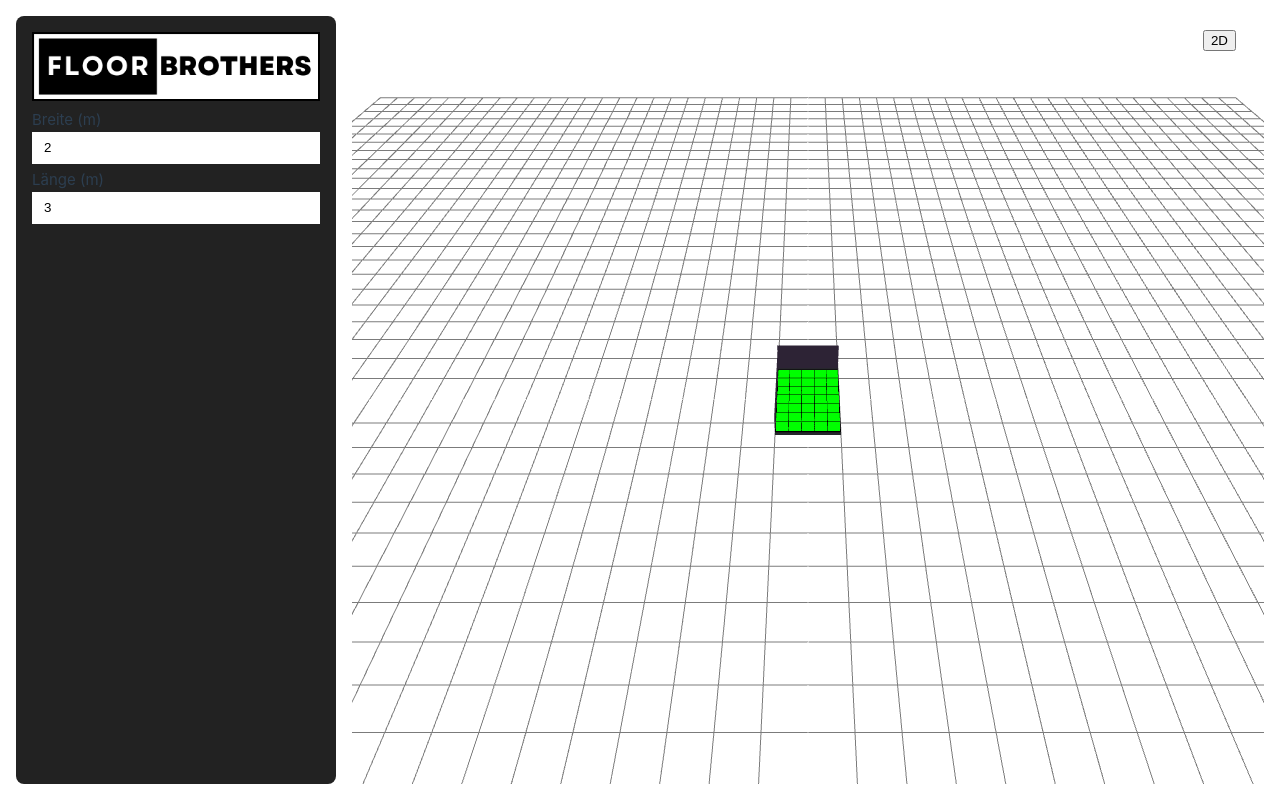
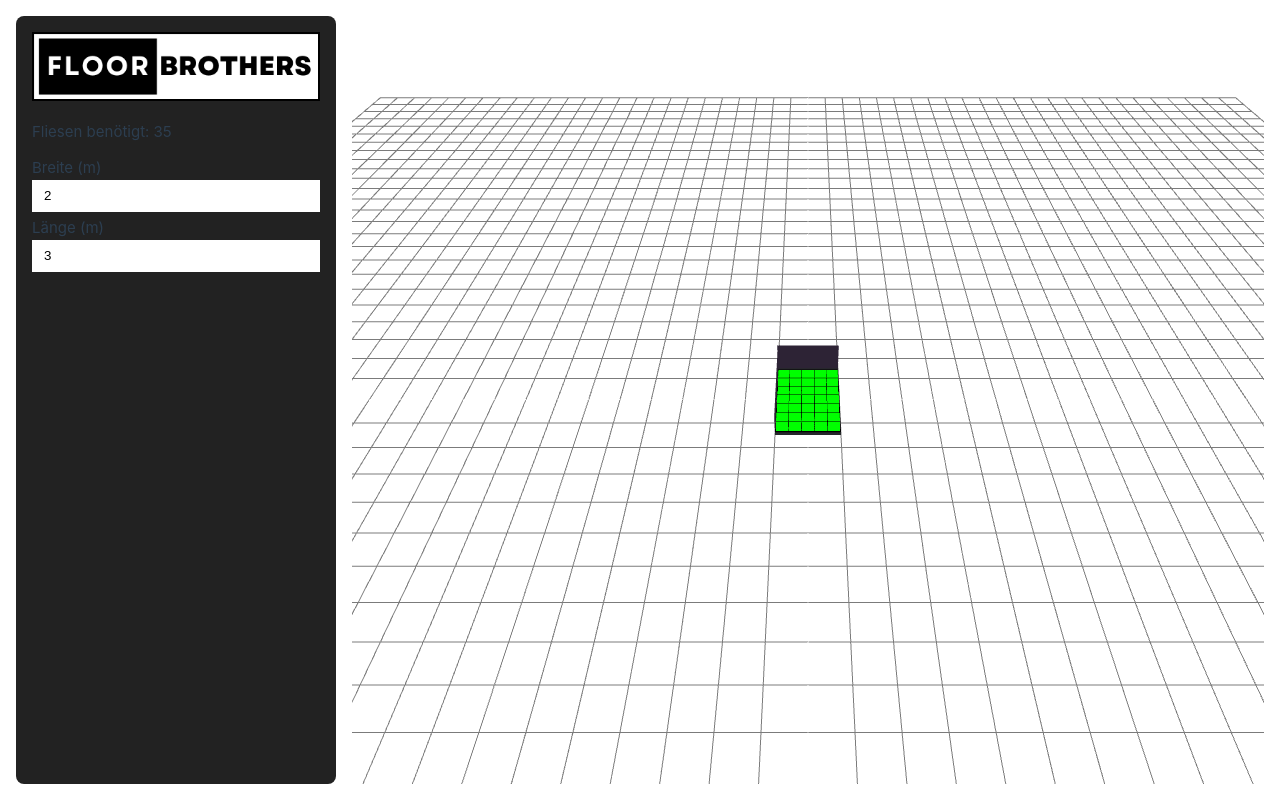
Before and after one commit to joelruizcabrera/floorbrothers-configurator, a Vue app: page / in a window 1280 px wide. Built offline with nearby package versions, Linux system fonts and the light colour scheme.

Commit message:
adding click intersection

```diff
--- a/src/plugins/renderEngine.ts
+++ b/src/plugins/renderEngine.ts
@@ -14,7 +14,7 @@ interface ConfigInterfaceEngine {
     showAxes: boolean,
     tileFactor: number,
     roomX: number,
-    roomY: number
+    roomY: number,
 }
 interface ConfigInterfaceTile {
     x: number,
@@ -39,6 +39,8 @@ export default class renderEngine {
 
     model:any;
 
+    raycaster;
+
     constructor(id: string, config: ConfigInterfaceEngine) {
 
         this.config = config;
@@ -51,6 +53,8 @@ export default class renderEngine {
 
         this.currentTilesIds = []
         this.currentWallsIds = []
+
+        this.raycaster = new RayCaster(this.camera, this.scene, this.container, this.renderer)
 
         this.controls = new OrbitControls( this.camera, this.renderer.domElement );
     }
@@ -90,8 +94,8 @@ export default class renderEngine {
         });
         this.controls.update();
 
-
         this.camera.updateProjectionMatrix();
+        this.initRaycaster()
         this.render()
 
         // resize function needs to be always on bottom of create view
@@ -216,6 +220,12 @@ export default class renderEngine {
     switch2d():void {
 
     }
+    getTilesCount():number {
+        return (this.currentTilesIds.length / 2)
+    }
+    initRaycaster() {
+        this.raycaster.init(this.currentTilesIds)
+    }
 }
 
 export class Tile {
@@ -249,7 +259,6 @@ export class Tile {
     getY() {
         return this.y;
     }
-
     getCubeUuid(): string {
         return this.cube!.uuid
     }
@@ -267,6 +276,7 @@ export class Tile {
         this.cube = new THREE.Mesh( geometry, material );
 
         this.cube.position.set(this.posX, ((this.z / 2) + 0.01), this.posY)
+
         this.scene!.add(this.cube)
 
         if (this.showWireframe) {
@@ -286,3 +296,66 @@ export class Tile {
     }
 
 }
+
+export class RayCaster {
+    camera;
+    scene;
+    pointer;
+    container;
+    raycast;
+    intersecting:[];
+    currentTiles:[];
+    renderer;
+    constructor(camera: THREE.Camera, scene: THREE.Scene, container:any, renderer: THREE.WebGLRenderer) {
+        this.camera = camera;
+        this.scene = scene;
+        this.raycast = new THREE.Raycaster();
+        this.pointer = new THREE.Vector2();
+        this.container = container
+        this.intersecting = []
+        this.renderer = renderer
+        this.currentTiles = []
+    }
+    init(tiles:[]) {
+        this.currentTiles = tiles
+        // @ts-ignore
+        this.container.addEventListener( 'click', (event) => {
+            this.onPointerMove(event)
+        });
+
+    }
+    onPointerMove(event: any):void {
+        const rect = this.renderer.domElement.getBoundingClientRect();
+
+        const x = event.clientX - rect.left;
+        const y = event.clientY - rect.top;
+
+        this.pointer.x =( x / this.container.clientWidth ) *  2 - 1;
+        this.pointer.y =( y / this.container.clientHeight) * - 2 + 1;
+        this.render()
+    }
+    render():void {
+        this.raycast.setFromCamera(this.pointer, this.camera)
+        const meshs = this.scene.children.filter((obj) => obj.type === 'Mesh')
+        this.intersecting = []
+        meshs.forEach((mesh) => {
+            const intersects = this.raycast.intersectObject(mesh);
+            if (intersects.length !== 0) {
+                let obj = intersects[0].object;
+                // @ts-ignore
+                if (this.currentTiles.includes(obj.uuid)) {
+                    // @ts-ignore
+                    this.intersecting.push(obj)
+                    // @ts-ignore
+                    obj.material.color.set(parseInt(('0x' + this.genRanHex(6))))
+                }
+            }
+        })
+        this.renderer.clear();
+        this.renderer.render( this.scene, this.camera );
+        console.log(this.intersecting)
+    }
+    // @ts-ignore
+    genRanHex = size => [...Array(size)].map(() => Math.floor(Math.random() * 16).toString(16)).join('');
+
+}
--- a/src/views/HomeView.vue
+++ b/src/views/HomeView.vue
@@ -6,6 +6,8 @@ const roomX = ref(2)
 const roomY = ref(3)
 
 let engine:any;
+
+const tilesSum = ref(null)
 
 onMounted(() => {
   engine = new renderEngine("#engine", {
@@ -19,12 +21,14 @@ onMounted(() => {
     roomY: roomY.value
   })
   engine.createView()
+  tilesSum.value = engine.getTilesCount()
 })
 
 watch(roomX, async (newX, oldX) => {
   if (newX !== oldX) {
    if (newX >= 0) {
      engine.updateFloor(roomX.value, roomY.value)
+     tilesSum.value = engine.getTilesCount()
    }
   }
 })
@@ -33,6 +37,7 @@ watch(roomY, async (newY, oldY) => {
   if (newY !== oldY) {
     if (newY >= 0) {
       engine.updateFloor(roomX.value, roomY.value)
+      tilesSum.value = engine.getTilesCount()
     }
   }
 })
@@ -47,6 +52,7 @@ function switch2d() {
     <div class="app__engine__sidebar">
       <img src="/logo.png" alt="FloorBrothers" class="app__engine__sidebar__logo">
       <div class="app__engine__sidebar__config">
+        <p style="margin: .75rem 0">Fliesen benötigt: <span v-html="tilesSum"></span></p>
         <div class="form-group">
           <label for="roomX">Breite (m)</label>
           <input type="number" v-model.lazy="roomX" name="roomX">
@@ -57,11 +63,11 @@ function switch2d() {
         </div>
       </div>
     </div>
-    <div class="app__engine__view" id="engine">
-      <div class="app__engine__view__actions">
-        <button @click="switch2d()" class="switch">2D</button>
-      </div>
-
+    <!--<div class="app__engine__view__actions">
+      <button @click="switch2d()" class="switch">2D</button>
+    </div>-->
+    <div class="app__engine__view">
+      <div id="engine"></div>
     </div>
   </div>
 </template>
@@ -103,11 +109,21 @@ function switch2d() {
   }
   &__view {
     padding: 0 1rem;
-    max-width: calc(100vw - 3rem - var(--sidebar--width));
+    padding-right: 0;
+    max-width: calc(100vw - var(--sidebar--width));
     width: 100%;
     position: relative;
     canvas {
       border-radius: .5rem;
+    }
+    #engine {
+      position: static;
+      top: 0;
+      left: 0;
+      padding: 0;
+      margin: 0;
+      width: 100%;
+      height: 100%;
     }
     &__actions {
       position: absolute;
```
